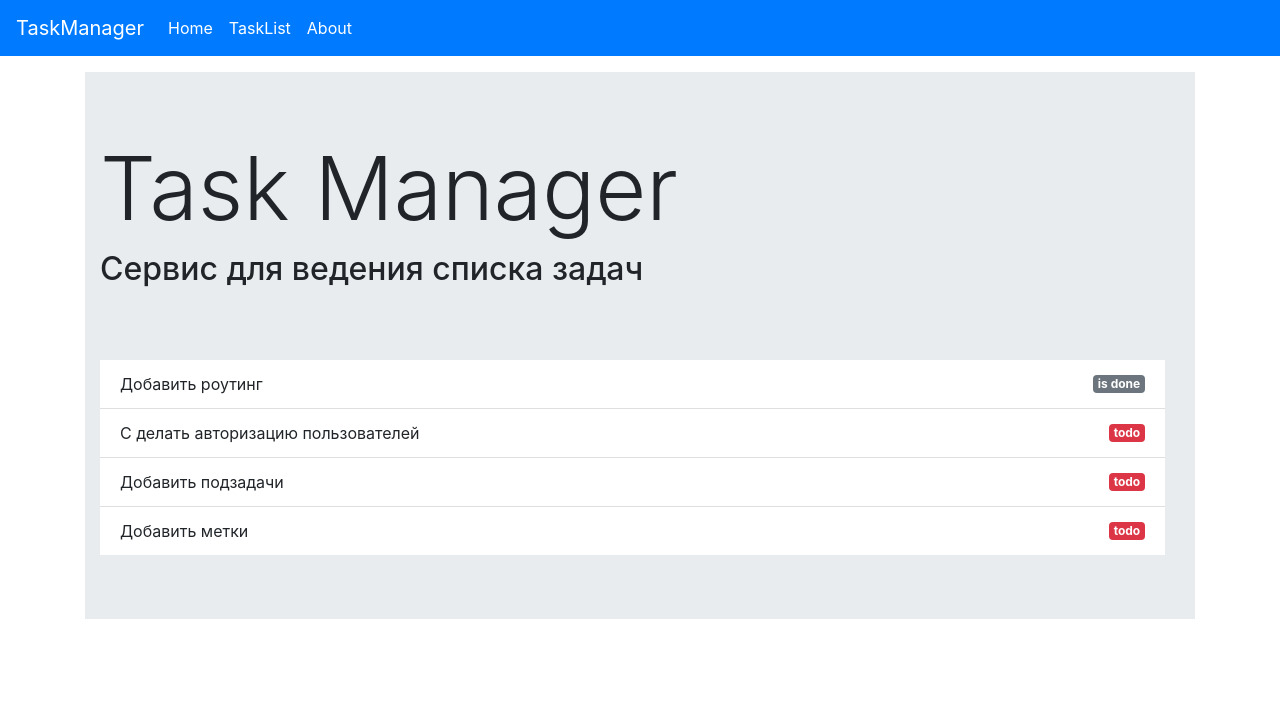
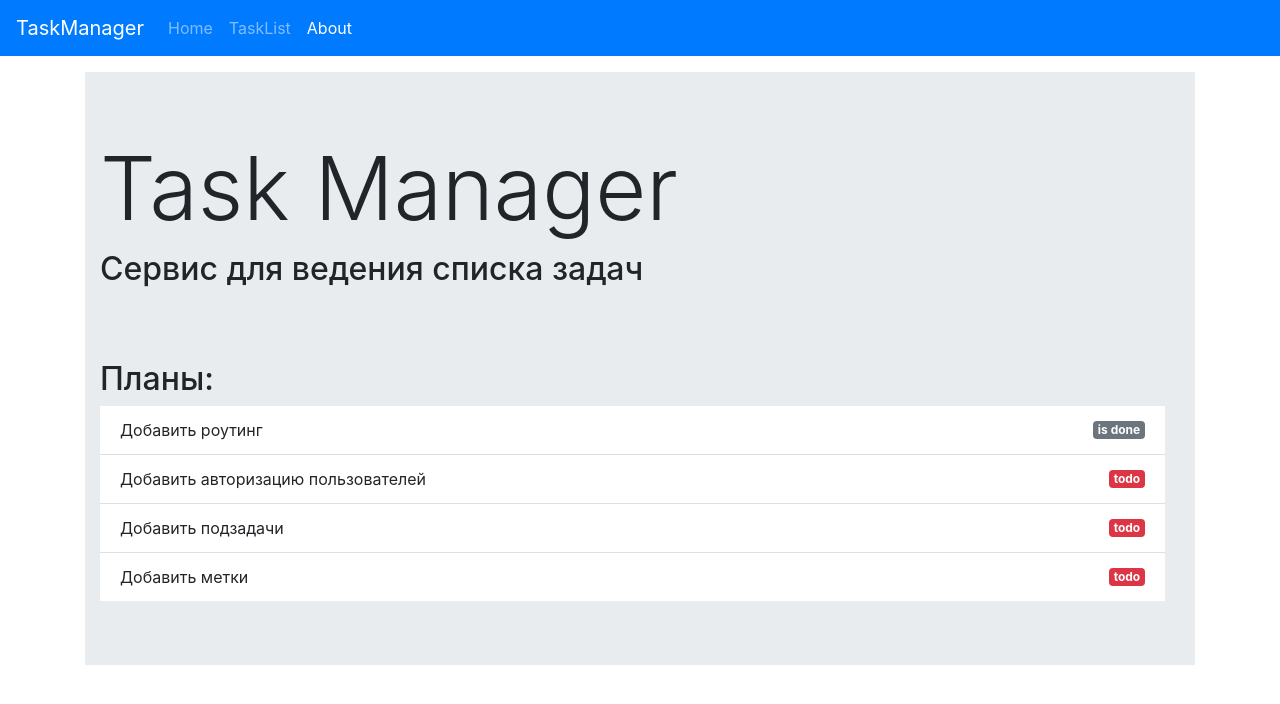
Before and after one commit to gorushkin/taskmanager, a React (Create React App) app: page /about in a window 1280 px wide. Shown: the top 704 px of the page. Built offline with nearby package versions, Linux system fonts and the light colour scheme.

Commit message:
переделал оформление

```diff
--- a/public/index.html
+++ b/public/index.html
@@ -4,7 +4,7 @@
 <head>
   <meta charset="UTF-8">
   <meta name="viewport" content="width=device-width, initial-scale=1.0">
-  <title>Tasm Manager</title>
+  <title>Task Manager</title>
 </head>
 
 <body>
--- a/src/components/Navbar.jsx
+++ b/src/components/Navbar.jsx
@@ -2,10 +2,8 @@ import React from 'react';
 import { NavLink } from 'react-router-dom';
 
 const Navbar = () => (
-  <nav className='navbar navbar-expand-lg navbar-light bg-primary'>
-    <span className='navbar-brand text-white'>
-      TaskManager
-    </span>
+  <nav className='navbar-expand-lg navbar navbar-dark bg-primary'>
+    <span className='navbar-brand text-white'>TaskManager</span>
     <button
       className='navbar-toggler'
       type='button'
@@ -19,18 +17,18 @@ const Navbar = () => (
     </button>
     <div className='collapse navbar-collapse' id='navbarNav'>
       <ul className='navbar-nav'>
-        <li className='nav-item active'>
-          <NavLink className='nav-link text-white' to='/'>
-            Home <span className='sr-only'>(current)</span>
+        <li className='nav-item'>
+          <NavLink className='nav-link' exact to='/'>
+            Home
           </NavLink>
         </li>
         <li className='nav-item'>
-          <NavLink className='nav-link text-white' to='/tasks'>
+          <NavLink className='nav-link' to='/tasks'>
             TaskList
           </NavLink>
         </li>
         <li className='nav-item'>
-          <NavLink className='nav-link text-white' to='/about'>
+          <NavLink className='nav-link' to='/about'>
             About
           </NavLink>
         </li>
--- a/src/pages/AboutPage.jsx
+++ b/src/pages/AboutPage.jsx
@@ -6,22 +6,23 @@ const IndexPage = () => (
       <h1 className='display-2'>Task Manager</h1>
       <h2 className='display-5'>Cервис для ведения списка задач</h2>
       <p className='lead pb-5'></p>
-      <ul class='list-group d-flex col list-group-flush'>
-        <li class='list-group-item d-flex justify-content-between align-items-center'>
+      <h2 className='display-5'>Планы:</h2>
+      <ul className='list-group d-flex col list-group-flush'>
+        <li className='list-group-item d-flex justify-content-between align-items-center'>
           Добавить роутинг
-          <span class='badge badge-secondary'>is done</span>
+          <span className='badge badge-secondary'>is done</span>
         </li>
-        <li class='list-group-item d-flex justify-content-between align-items-center'>
-          С делать авторизацию пользователей
-          <span class='badge badge-danger'>todo</span>
+        <li className='list-group-item d-flex justify-content-between align-items-center'>
+          Добавить авторизацию пользователей
+          <span className='badge badge-danger'>todo</span>
         </li>
-        <li class='list-group-item d-flex justify-content-between align-items-center'>
+        <li className='list-group-item d-flex justify-content-between align-items-center'>
           Добавить подзадачи
-          <span class='badge badge-danger'>todo</span>
+          <span className='badge badge-danger'>todo</span>
         </li>
-        <li class='list-group-item d-flex justify-content-between align-items-center'>
+        <li className='list-group-item d-flex justify-content-between align-items-center'>
           Добавить метки
-          <span class='badge badge-danger'>todo</span>
+          <span className='badge badge-danger'>todo</span>
         </li>
       </ul>
     </div>
--- a/src/user/state.js
+++ b/src/user/state.js
@@ -27,7 +27,7 @@ const UserProvider = ({ children }) => {
       id: '',
       isGuest: true,
     };
-    console.log('initUserState: ', initUserState);
+    // console.log('initUserState: ', initUserState);
     dispatch({ type: 'USER__INIT', payload: { user: (initUserState) } });
   };
 
```
